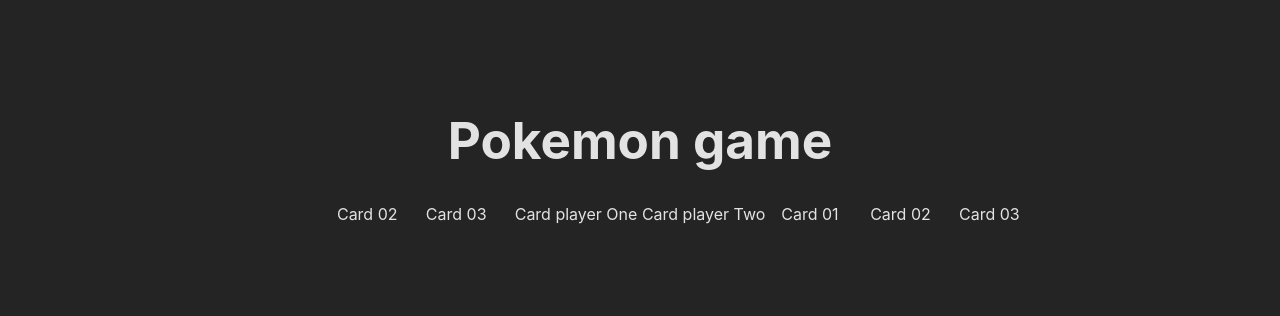
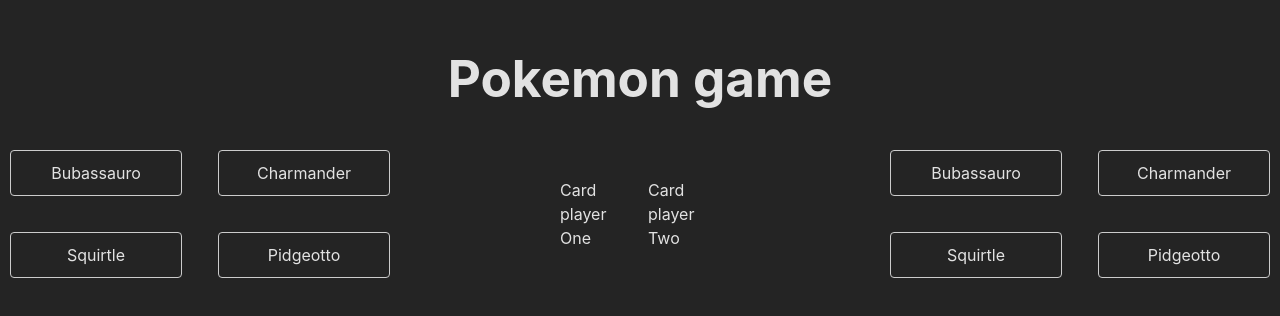
Before and after one commit to ufjf-dcc206/ufjf-dcc206-2024-1-a-atv3-YuriPerro, a website: page index.html in a window 1280 px wide. Shown: the part 248-564 px from the top of the page. Drawn offline with Linux system fonts and the light colour scheme.

Commit message:
add Pokemon card slots and styling to game area from web component

```diff
--- a/index.html
+++ b/index.html
@@ -5,7 +5,10 @@
     <link rel="icon" type="image/svg+xml" href="/vite.svg" />
     <meta name="viewport" content="width=device-width, initial-scale=1.0" />
     <script type="module" src="/src/main.ts"></script>
-    <link rel="stylesheet" href="/src/global.css" />
+    <script type="module" src="/src/game-state.ts"></script>
+    <script type="module" src="/src/web-components/pokemon-card.js"></script>
+    <link rel="stylesheet" href="/src/styles/global.css" />
+    <link rel="stylesheet" href="/src/styles/game.css" />
     <title>Pokemon Game</title>
   </head>
   <body>
@@ -14,20 +17,65 @@
 
       <div class="game-area">
         <div class="player-cards-area">
-          <pokemon-card></pokemon-card>
-          <span>Card 02</span>
-          <span>Card 03</span>
+          <div class="card-slot">
+            <pokemon-card>
+              <span slot="pokemon-name">Bubassauro</span>
+            </pokemon-card>
+          </div>
+
+          <div class="card-slot">
+            <pokemon-card>
+              <span slot="pokemon-name">Charmander</span>
+            </pokemon-card>
+          </div>
+
+          <div class="card-slot">
+            <pokemon-card>
+              <span slot="pokemon-name">Squirtle</span>
+            </pokemon-card>
+          </div>
+
+          <div class="card-slot">
+            <pokemon-card>
+              <span slot="pokemon-name">Pidgeotto</span>
+            </pokemon-card>
+          </div>
         </div>
 
-        <div class="batte-area" id="battle-area">
-          <span>Card player One</span>
-          <span>Card player Two</span>
+        <div class="battle-area" id="battle-area">
+          <div class="player-one-battle-area">
+            <span>Card player One</span>
+          </div>
+
+          <div class="player-two-battle-area">
+            <span>Card player Two</span>
+          </div>
         </div>
 
         <div class="player-cards-area">
-          <span>Card 01</span>
-          <span>Card 02</span>
-          <span>Card 03</span>
+          <div class="card-slot">
+            <pokemon-card>
+              <span slot="pokemon-name">Bubassauro</span>
+            </pokemon-card>
+          </div>
+
+          <div class="card-slot">
+            <pokemon-card>
+              <span slot="pokemon-name">Charmander</span>
+            </pokemon-card>
+          </div>
+
+          <div class="card-slot">
+            <pokemon-card>
+              <span slot="pokemon-name">Squirtle</span>
+            </pokemon-card>
+          </div>
+
+          <div class="card-slot">
+            <pokemon-card>
+              <span slot="pokemon-name">Pidgeotto</span>
+            </pokemon-card>
+          </div>
         </div>
       </div>
     </div>
--- /dev/null
+++ b/src/styles/game.css
@@ -0,0 +1,46 @@
+.container {
+  height: 100dvh;
+  width: 100%;
+  display: flex;
+  justify-content: center;
+  align-items: center;
+  flex-direction: column;
+}
+
+.game-area {
+  display: flex;
+  justify-content: center;
+  align-items: center;
+  flex-direction: row;
+  gap: 10em;
+}
+
+.player-cards-area {
+  display: grid;
+  grid-template-columns: repeat(2, 1fr);
+  gap: 1em;
+  max-width: 100%;
+}
+
+.battle-area {
+  display: grid;
+  grid-template-columns: repeat(2, 1fr);
+  gap: 1em;
+}
+
+.player-one-battle-area {
+  display: flex;
+  justify-content: center;
+  align-items: center;
+}
+
+.player-two-battle-area {
+  display: flex;
+  justify-content: center;
+  align-items: center;
+}
+
+.card-slot {
+  display: flex;
+  justify-content: center;
+}
--- a/src/global.css
+++ b/src/styles/global.css
@@ -44,30 +44,3 @@
 button:focus-visible {
   outline: 4px auto -webkit-focus-ring-color;
 }
-
-.container {
-  height: 100dvh;
-  width: 100%;
-  display: flex;
-  justify-content: center;
-  align-items: center;
-  flex-direction: column;
-}
-
-.game-area {
-  display: grid;
-  grid-template-columns: repeat(3, 1fr);
-  gap: 1em;
-}
-
-.player-cards-area {
-  display: grid;
-  grid-template-columns: repeat(3, 1fr);
-  gap: 1em;
-}
-
-.battle-area {
-  display: grid;
-  grid-template-columns: repeat(2, 1fr);
-  gap: 1em;
-}
--- a/src/web-components/pokemon-card.js
+++ b/src/web-components/pokemon-card.js
@@ -2,28 +2,35 @@
 
 pokemonCardTemplate.innerHTML = `
     <style>
-        .card {
+        a {
             border: 1px solid #ccc;
             border-radius: 4px;
             padding: 10px;
             margin: 10px;
-            width: 200px;
-            display: inline-block;
+            width: 150px;
+            display: flex;
+            justify-content: center;
+            align-items: center;
+            cursor: pointer;
         }
-        .card img {
-            width: 100%;
+        a:hover {
+            border-color: '#4f0aff';
+            transition: background-color 0.3s;
+        }
+        .pokemon-name {
+            font-size: 20px;
+            font-weight: bold;
+            text-align: center;
         }
     </style>
 
-    <div class="card">
-        <h3>Bubassauro</h3>
-        <img />
-    </div>
+    <a class="pokemon-card">
+        <slot name="pokemon-name"></slot>
+    </a>
 `;
 
 export class PokemonCard extends HTMLElement {
   #shadow;
-
   constructor() {
     super();
   }
@@ -36,3 +43,5 @@
     this.#shadow.append(clonedCardElement);
   }
 }
+
+customElements.define('pokemon-card', PokemonCard);
```
